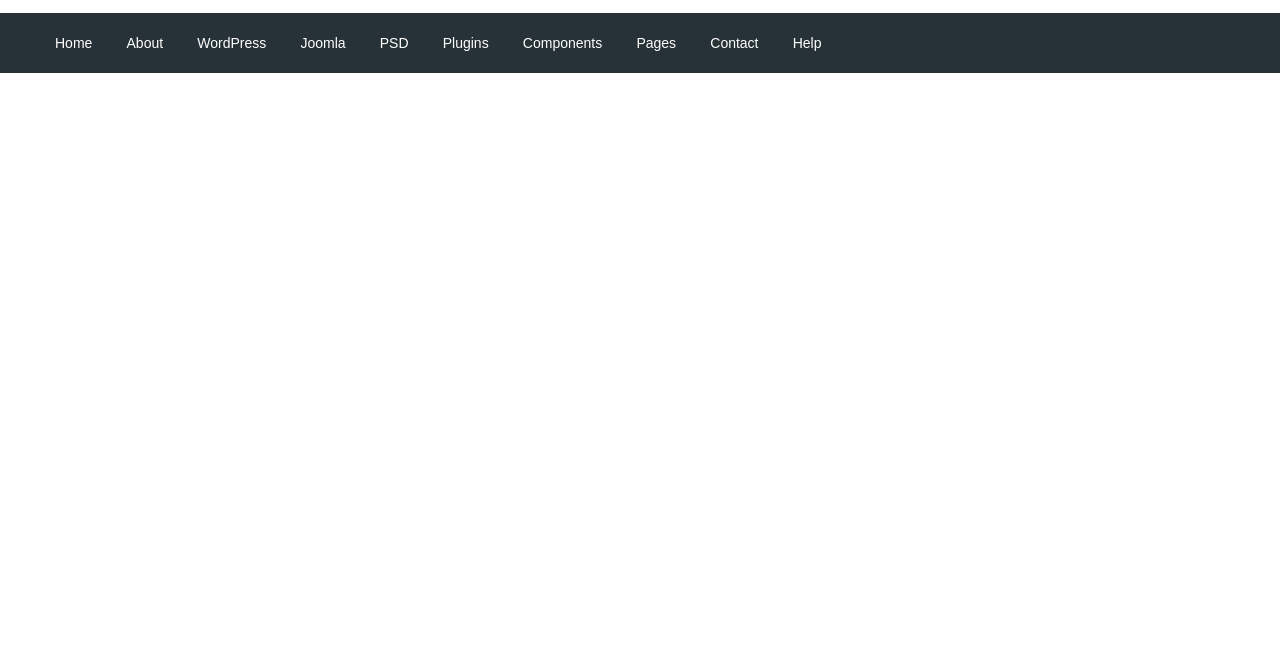
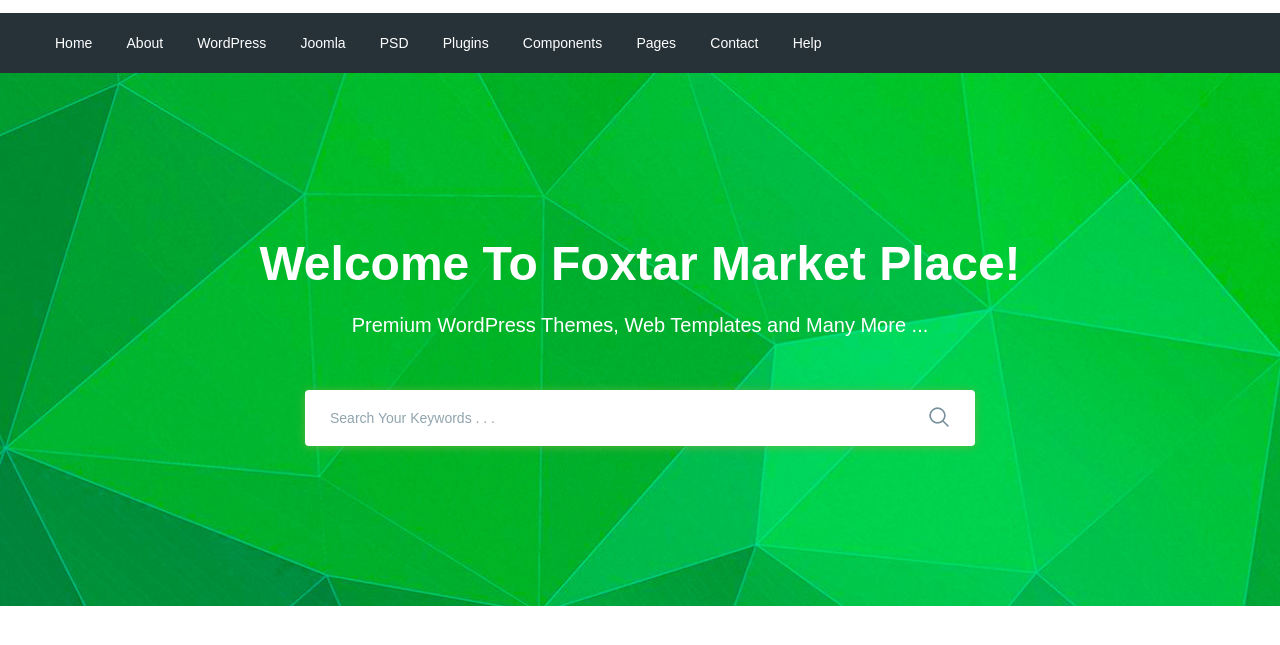
Before and after one commit to Budosinobi/moderno, a website: page app/index.html in a window 1280 px wide. Shown: the part 77-722 px from the top of the page. Drawn offline with nearby package versions, Linux system fonts and the light colour scheme; files that its build step writes are made by us from their sources.

Commit message:
added search section

```diff
--- a/app/index.html
+++ b/app/index.html
@@ -95,6 +95,26 @@
       </div>
     </div>
   </header>
+  <section class="search" style="background-image: url(images/search-bg.jpg);">
+    <div class="container">
+      <div class="search__inner">
+        <div class="search__inner-title">
+          Welcome To Foxtar Market Place!
+        </div>
+        <div class="search__inner-text">
+          Premium WordPress Themes, Web Templates and Many More ...
+        </div>
+        <div class="search__inner-form">
+          <form action="">
+            <input type="text" placeholder="Search Your Keywords . . ." required>
+            <button type="submit">
+              <img src="images/icons/search.png" alt="">
+            </button>
+          </form>
+        </div>
+      </div>
+    </div>
+  </section>
 
 
   <script src="https://ajax.googleapis.com/ajax/libs/jquery/3.5.1/jquery.min.js"></script>
--- a/app/scss/style.scss
+++ b/app/scss/style.scss
@@ -53,3 +53,56 @@
         }
     }
 }
+
+.search{
+    background-repeat: no-repeat;
+    background-size: cover;
+    background-position: center;
+    min-height: 533px;
+}
+.search__inner{
+    padding: 155px 0px 100px;
+    color: #fff;
+    text-align: center;
+    &-title{
+        margin-bottom: 10px;
+        font-size: 48px;
+        font-weight: 700;
+        line-height: 72px;
+    }
+    &-text{
+        margin-bottom: 50px;
+        font-weight: 500;
+        font-size: 20px;
+        line-height: 30px;
+    }
+    &-form{
+        max-width: 670px;
+        margin: 0 auto;
+        position: relative;
+        input{
+            display: block;
+            width: 100%;
+            box-shadow: 0px 1px 10px 0px rgba(124, 178, 64, 0.75);
+            border-radius: 4px;
+            height: 56px;
+            border: none;
+            font-size: 14px;
+            font-weight: 500;
+            padding-left: 25px;
+            padding-right: 60px;
+            &::placeholder{
+                color: #90a4ae;
+                font-weight: 500;
+            }
+        }
+        button{
+            position: absolute;
+            border: none;
+            background-color: transparent;
+            right: 20px;
+            top: 16px;
+
+        }
+    }
+}
```
Also changed, not shown: app/images/icons/search.png (added), app/images/icons/search.svg (added), app/images/search-bg.jpg (added).
